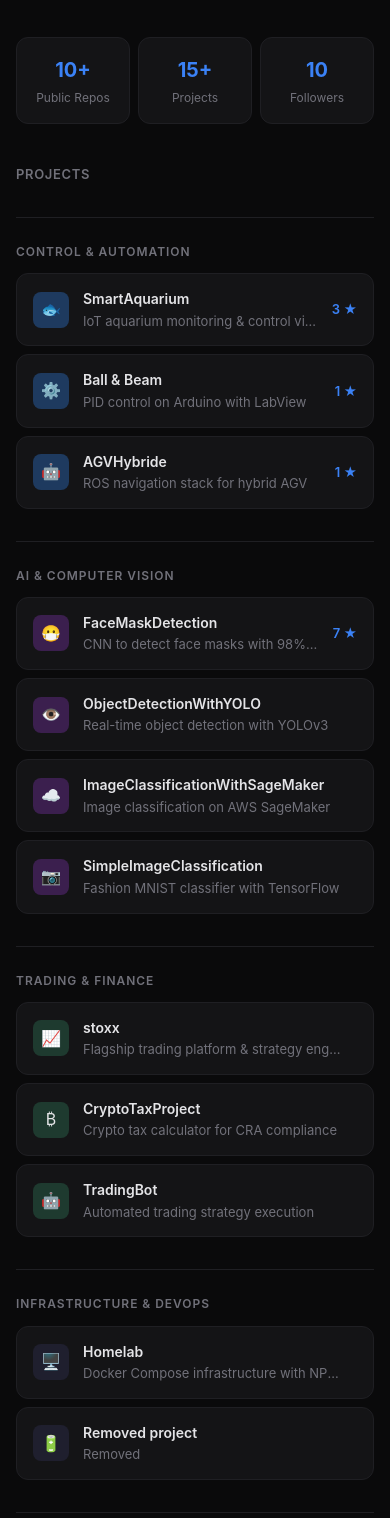
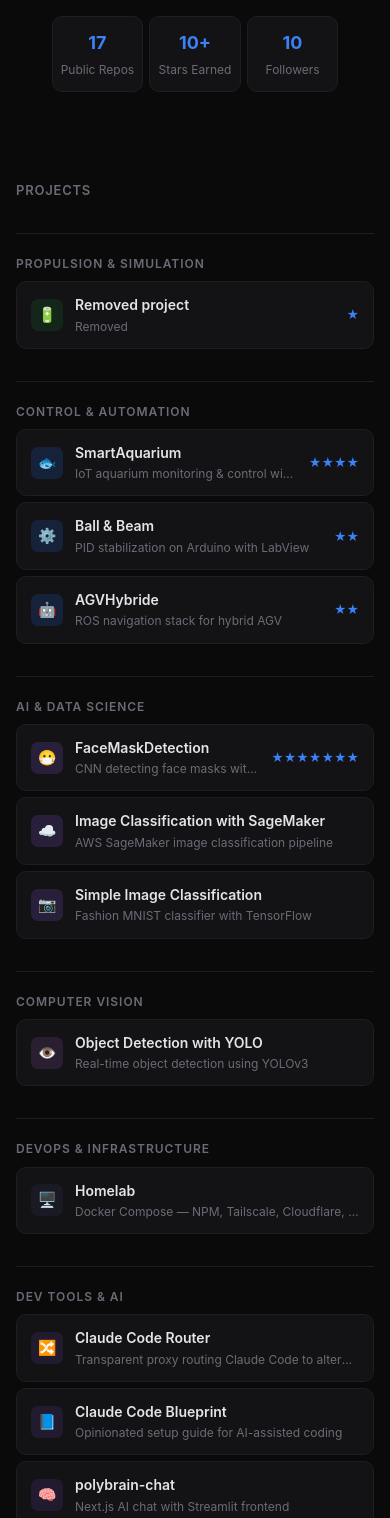
Before and after one commit to KaremBenChikha/karembenchikha.github.io, a plain HTML site: page index.html in a window 390 px wide. Shown: the part 482-2000 px from the top of the page. Drawn offline with Linux system fonts and the light colour scheme.

Commit message:
feat: redesign portfolio with marclou.com-inspired layout + profile photo

```diff
--- a/index.html
+++ b/index.html
@@ -8,12 +8,12 @@
 <style>
   :root {
     --bg: #0a0a0b;
-    --card: #141416;
-    --border: #1f1f23;
+    --card: #131316;
+    --border: #1e1e22;
     --text: #e4e4e7;
-    --muted: #71717a;
+    --muted: #6b6b76;
     --accent: #3b82f6;
-    --accent-dim: #1d4ed8;
+    --accent-hover: #60a5fa;
   }
   * { margin: 0; padding: 0; box-sizing: border-box; }
   body {
@@ -23,302 +23,307 @@
     line-height: 1.6;
     -webkit-font-smoothing: antialiased;
   }
-  .container { max-width: 680px; margin: 0 auto; padding: 48px 24px; }
+  .container { max-width: 660px; margin: 0 auto; padding: 60px 24px; }
+  .profile-section {
+    display: flex; flex-direction: column; align-items: center;
+    text-align: center; margin-bottom: 40px;
+  }
   .avatar {
-    width: 80px; height: 80px; border-radius: 50%;
-    background: linear-gradient(135deg, var(--accent), #8b5cf6);
-    display: flex; align-items: center; justify-content: center;
-    font-size: 32px; margin-bottom: 16px;
+    width: 88px; height: 88px; border-radius: 50%;
+    object-fit: cover; margin-bottom: 16px;
+    border: 2px solid var(--border);
   }
-  h1 { font-size: 28px; font-weight: 700; margin-bottom: 4px; }
-  .location { color: var(--muted); font-size: 14px; margin-bottom: 12px; }
-  .location::before { content: "📍 "; }
+  h1 { font-size: 28px; font-weight: 700; line-height: 1.2; }
+  .location {
+    font-size: 14px; color: var(--muted); margin-top: 4px;
+    display: flex; align-items: center; justify-content: center; gap: 6px;
+  }
+  .location svg { width: 14px; height: 14px; fill: var(--muted); }
   .tagline {
-    font-size: 16px; color: var(--muted);
-    margin-bottom: 24px; padding-bottom: 24px;
+    font-size: 15px; color: var(--muted); margin-top: 12px;
+    padding: 0 0 24px; width: 100%;
     border-bottom: 1px solid var(--border);
   }
   .tagline strong { color: var(--text); }
   .bio {
-    font-size: 15px; color: var(--muted);
-    margin-bottom: 32px; line-height: 1.7;
+    font-size: 14px; color: var(--muted); line-height: 1.7;
+    margin: 24px 0; max-width: 520px;
   }
   .bio a { color: var(--accent); text-decoration: none; }
   .bio a:hover { text-decoration: underline; }
-  .social {
-    display: flex; gap: 12px; margin-bottom: 40px;
+  .links {
+    display: flex; gap: 8px; justify-content: center;
+    margin-bottom: 32px; flex-wrap: wrap;
   }
-  .social a {
-    width: 40px; height: 40px; border-radius: 10px;
+  .links a {
+    display: inline-flex; align-items: center; gap: 6px;
+    padding: 8px 14px; border-radius: 8px;
     background: var(--card); border: 1px solid var(--border);
-    display: flex; align-items: center; justify-content: center;
     color: var(--muted); text-decoration: none;
-    transition: all 0.2s; font-size: 18px;
+    font-size: 13px; font-weight: 500;
+    transition: all 0.2s;
   }
-  .social a:hover {
-    border-color: var(--accent); color: var(--accent);
-    transform: translateY(-2px);
+  .links a:hover { border-color: var(--accent); color: var(--accent); transform: translateY(-1px); }
+  .links a svg { width: 16px; height: 16px; fill: currentColor; }
+  .stats {
+    display: grid; grid-template-columns: repeat(3, 1fr);
+    gap: 8px; margin-bottom: 48px;
   }
+  .stat {
+    text-align: center; padding: 16px 12px; border-radius: 10px;
+    background: var(--card); border: 1px solid var(--border);
+  }
+  .stat-num { font-size: 22px; font-weight: 700; color: var(--accent); }
+  .stat-label { font-size: 12px; color: var(--muted); margin-top: 2px; }
   .section-title {
     font-size: 13px; font-weight: 600; text-transform: uppercase;
-    letter-spacing: 0.05em; color: var(--muted);
+    letter-spacing: 0.06em; color: var(--muted);
     margin-bottom: 16px;
   }
-  .category-label {
+  .group-label {
     font-size: 12px; font-weight: 600; text-transform: uppercase;
     letter-spacing: 0.08em; color: var(--muted);
-    margin: 32px 0 12px; padding-top: 24px;
+    margin: 32px 0 8px; padding-top: 20px;
     border-top: 1px solid var(--border);
   }
-  .projects { display: flex; flex-direction: column; gap: 8px; }
-  .project {
-    display: flex; align-items: center; gap: 14px;
-    padding: 14px 16px; border-radius: 12px;
+  .cards { display: flex; flex-direction: column; gap: 6px; }
+  .card {
+    display: flex; align-items: center; gap: 12px;
+    padding: 12px 14px; border-radius: 10px;
     background: var(--card); border: 1px solid var(--border);
     text-decoration: none; color: inherit;
-    transition: all 0.2s;
+    transition: all 0.15s;
   }
-  .project:hover {
-    border-color: var(--accent); transform: translateY(-1px);
+  .card:hover { border-color: var(--accent); }
+  .card-icon {
+    width: 32px; height: 32px; border-radius: 7px;
+    display: flex; align-items: center; justify-content: center;
+    font-size: 15px; flex-shrink: 0;
   }
-  .project-icon {
-    width: 36px; height: 36px; border-radius: 8px;
-    display: flex; align-items: center; justify-content: center;
-    font-size: 16px; flex-shrink: 0;
-  }
-  .project-info { flex: 1; min-width: 0; }
-  .project-name { font-size: 14px; font-weight: 600; }
-  .project-desc {
-    font-size: 13px; color: var(--muted);
+  .card-body { flex: 1; min-width: 0; }
+  .card-name { font-size: 14px; font-weight: 600; }
+  .card-desc {
+    font-size: 12px; color: var(--muted);
     white-space: nowrap; overflow: hidden; text-overflow: ellipsis;
   }
-  .project-stat {
-    font-size: 13px; font-weight: 600; color: var(--accent);
+  .card-stat {
+    font-size: 12px; font-weight: 600; color: var(--accent);
     flex-shrink: 0;
   }
-  .stats-row {
-    display: grid; grid-template-columns: repeat(3, 1fr);
-    gap: 8px; margin-bottom: 40px;
-  }
-  .stat-card {
-    text-align: center; padding: 16px; border-radius: 12px;
-    background: var(--card); border: 1px solid var(--border);
-  }
-  .stat-number { font-size: 20px; font-weight: 700; color: var(--accent); }
-  .stat-label { font-size: 12px; color: var(--muted); margin-top: 2px; }
   footer {
-    text-align: center; padding: 40px 0 0;
+    text-align: center; padding: 48px 0 0;
     font-size: 13px; color: var(--muted);
-    border-top: 1px solid var(--border); margin-top: 40px;
+    border-top: 1px solid var(--border); margin-top: 48px;
   }
   footer a { color: var(--muted); text-decoration: none; }
   footer a:hover { color: var(--text); }
   @media (max-width: 500px) {
-    .container { padding: 32px 16px; }
+    .container { padding: 40px 16px; }
     h1 { font-size: 24px; }
+    .stats { gap: 6px; }
+    .stat { padding: 12px 8px; }
+    .stat-num { font-size: 18px; }
   }
 </style>
 </head>
 <body>
 <div class="container">
-  <div class="avatar">⚡</div>
+  <div class="profile-section">
+    <img class="avatar" src="profile.jpg" alt="Karem Ben Chikha">
     <h1>Karem Ben Chikha</h1>
-  <div class="location">Montreal, Quebec, Canada</div>
-  <div class="tagline">
-    <strong>Propulsion Systems Engineer</strong> &middot; AI & Machine Learning &middot; Algorithmic Trading
+    <div class="location">
+      <svg viewBox="0 0 24 24"><path d="M12 2C8.13 2 5 5.13 5 9c0 5.25 7 13 7 13s7-7.75 7-13c0-3.87-3.13-7-7-7zm0 9.5c-1.38 0-2.5-1.12-2.5-2.5s1.12-2.5 2.5-2.5 2.5 1.12 2.5 2.5-1.12 2.5-2.5 2.5z"/></svg>
+      Montreal, Quebec, Canada
     </div>
+    <div class="tagline"><strong>Propulsion Systems Engineer</strong> &middot; AI & Machine Learning &middot; Algorithmic Trading</div>
     <div class="bio">
       Hydrogen and hybrid propulsion engineer at <a href="https://mtls-aerostructure.com">MTLS Aerostructure</a>.
+      M.Sc. Electrical Engineering from <a href="https://www.uqtr.ca">UQTR</a>.
       Building intelligent systems across aerospace, AI, and finance.
-    Masters in Electrical Engineering from <a href="https://www.uqtr.ca">UQTR</a>.
     </div>
-
-  <div class="social">
-    <a href="https://github.com/KaremBenChikha" title="GitHub">GH</a>
-    <a href="https://linkedin.com/in/karem-ben-chikha" title="LinkedIn">in</a>
-    <a href="https://www.hackster.io/karem_benchikha" title="Hackster">H</a>
-    <a href="mailto:karem.ben.chikha@uqtr.ca" title="Email">@</a>
+    <div class="links">
+      <a href="https://github.com/KaremBenChikha">
+        <svg viewBox="0 0 24 24"><path d="M12 0C5.37 0 0 5.37 0 12c0 5.31 3.435 9.795 8.205 11.385.6.105.825-.255.825-.57 0-.285-.015-1.23-.015-2.235-3.015.555-3.795-.735-4.035-1.41-.135-.345-.72-1.41-1.23-1.695-.42-.225-1.02-.78-.015-.795.945-.015 1.62.87 1.845 1.23 1.08 1.815 2.805 1.305 3.495.99.105-.78.42-1.305.765-1.605-2.67-.3-5.46-1.335-5.46-5.925 0-1.305.465-2.385 1.23-3.225-.12-.3-.54-1.53.12-3.18 0 0 1.005-.315 3.3 1.23.96-.27 1.98-.405 3-.405s2.04.135 3 .405c2.295-1.56 3.3-1.23 3.3-1.23.66 1.65.24 2.88.12 3.18.765.84 1.23 1.905 1.23 3.225 0 4.605-2.805 5.625-5.475 5.925.435.375.81 1.095.81 2.22 0 1.605-.015 2.895-.015 3.3 0 .315.225.69.825.57A12.02 12.02 0 0024 12c0-6.63-5.37-12-12-12z"/></svg>
+        GitHub
+      </a>
+      <a href="https://linkedin.com/in/karem-ben-chikha">
+        <svg viewBox="0 0 24 24"><path d="M20.447 20.452h-3.554v-5.569c0-1.328-.027-3.037-1.852-3.037-1.853 0-2.136 1.445-2.136 2.939v5.667H9.351V9h3.414v1.561h.046c.477-.9 1.637-1.85 3.37-1.85 3.601 0 4.267 2.37 4.267 5.455v6.286zM5.337 7.433a2.062 2.062 0 01-2.063-2.065 2.064 2.064 0 112.063 2.065zm1.782 13.019H3.555V9h3.564v11.452zM22.225 0H1.771C.792 0 0 .774 0 1.729v20.542C0 23.227.792 24 1.771 24h20.451C23.2 24 24 23.227 24 22.271V1.729C24 .774 23.2 0 22.222 0h.003z"/></svg>
+        LinkedIn
+      </a>
+      <a href="https://www.hackster.io/karem_benchikha">
+        <svg viewBox="0 0 24 24"><path d="M10.2 2.4v6.3c0 .4-.3.8-.7.8h-.6c-.4 0-.7-.3-.7-.8V2.4c0-.4.3-.8.7-.8h.6c.4 0 .7.4.7.8zM7.9 2.4v6.3c0 .4-.3.8-.7.8h-.6c-.4 0-.7-.3-.7-.8V2.4c0-.4.3-.8.7-.8h.6c.4 0 .7.4.7.8zM4.5 10.2c0-.4-.3-.8-.7-.8h-.6c-.4 0-.7.3-.7.8v1.6c0 .4.3.8.7.8h.6c.4 0 .7-.3.7-.8v-1.6zM12.5 5.7c0-.4-.3-.8-.7-.8h-.6c-.4 0-.7.3-.7.8v6.1c0 .4.3.8.7.8h.6c.4 0 .7-.3.7-.8V5.7zM16.9 3.1c0-.4-.3-.8-.7-.8h-.6c-.4 0-.7.3-.7.8v8.7c0 .4.3.8.7.8h.6c.4 0 .7-.3.7-.8V3.1zM19.2 7.1c0-.4-.3-.8-.7-.8h-.6c-.4 0-.7.3-.7.8v4.7c0 .4.3.8.7.8h.6c.4 0 .7-.3.7-.8V7.1z"/></svg>
+        Hackster
+      </a>
     </div>
-
-  <div class="stats-row">
-    <div class="stat-card">
-      <div class="stat-number">10+</div>
+    <div class="stats">
+      <div class="stat">
+        <div class="stat-num">17</div>
         <div class="stat-label">Public Repos</div>
       </div>
-    <div class="stat-card">
-      <div class="stat-number">15+</div>
-      <div class="stat-label">Projects</div>
+      <div class="stat">
+        <div class="stat-num">10+</div>
+        <div class="stat-label">Stars Earned</div>
       </div>
-    <div class="stat-card">
-      <div class="stat-number">10</div>
+      <div class="stat">
+        <div class="stat-num">10</div>
         <div class="stat-label">Followers</div>
+      </div>
     </div>
   </div>
 
   <div class="section-title">Projects</div>
 
-  <div class="category-label">Control & Automation</div>
-  <div class="projects">
-    <a class="project" href="https://github.com/KaremBenChikha/SmartAquarium">
-      <div class="project-icon" style="background:#1e3a5f;">🐟</div>
-      <div class="project-info">
-        <div class="project-name">SmartAquarium</div>
-        <div class="project-desc">IoT aquarium monitoring & control via ESP32</div>
+  <div class="group-label">Propulsion & Simulation</div>
+  <div class="cards">
+    <a class="card" href="https://github.com/KaremBenChikha/removed-project">
+      <div class="card-icon" style="background:#14251a;">🔋</div>
+      <div class="card-body">
+        <div class="card-name">Removed project</div>
+        <div class="card-desc">Removed</div>
       </div>
-      <div class="project-stat">3 ★</div>
-    </a>
-    <a class="project" href="https://github.com/KaremBenChikha/BallandBeam">
-      <div class="project-icon" style="background:#1e3a5f;">⚙️</div>
-      <div class="project-info">
-        <div class="project-name">Ball & Beam</div>
-        <div class="project-desc">PID control on Arduino with LabView</div>
-      </div>
-      <div class="project-stat">1 ★</div>
-    </a>
-    <a class="project" href="https://github.com/KaremBenChikha/AGVHybride">
-      <div class="project-icon" style="background:#1e3a5f;">🤖</div>
-      <div class="project-info">
-        <div class="project-name">AGVHybride</div>
-        <div class="project-desc">ROS navigation stack for hybrid AGV</div>
-      </div>
-      <div class="project-stat">1 ★</div>
+      <div class="card-stat">★</div>
     </a>
   </div>
 
-  <div class="category-label">AI & Computer Vision</div>
-  <div class="projects">
-    <a class="project" href="https://github.com/KaremBenChikha/FaceMaskDetection">
-      <div class="project-icon" style="background:#3b1f4e;">😷</div>
-      <div class="project-info">
-        <div class="project-name">FaceMaskDetection</div>
-        <div class="project-desc">CNN to detect face masks with 98% accuracy</div>
+  <div class="group-label">Control & Automation</div>
+  <div class="cards">
+    <a class="card" href="https://github.com/KaremBenChikha/SmartAquarium">
+      <div class="card-icon" style="background:#16223a;">🐟</div>
+      <div class="card-body">
+        <div class="card-name">SmartAquarium</div>
+        <div class="card-desc">IoT aquarium monitoring &amp; control with ESP32</div>
       </div>
-      <div class="project-stat">7 ★</div>
+      <div class="card-stat">★★★★</div>
     </a>
-    <a class="project" href="https://github.com/KaremBenChikha/ObjectDetectionWithYOLO">
-      <div class="project-icon" style="background:#3b1f4e;">👁️</div>
-      <div class="project-info">
-        <div class="project-name">ObjectDetectionWithYOLO</div>
-        <div class="project-desc">Real-time object detection with YOLOv3</div>
+    <a class="card" href="https://github.com/KaremBenChikha/BallandBeam">
+      <div class="card-icon" style="background:#16223a;">⚙️</div>
+      <div class="card-body">
+        <div class="card-name">Ball &amp; Beam</div>
+        <div class="card-desc">PID stabilization on Arduino with LabView</div>
       </div>
-      <div class="project-stat"></div>
+      <div class="card-stat">★★</div>
     </a>
-    <a class="project" href="https://github.com/KaremBenChikha/ImageClassificationWithSageMaker">
-      <div class="project-icon" style="background:#3b1f4e;">☁️</div>
-      <div class="project-info">
-        <div class="project-name">ImageClassificationWithSageMaker</div>
-        <div class="project-desc">Image classification on AWS SageMaker</div>
+    <a class="card" href="https://github.com/KaremBenChikha/AGVHybride">
+      <div class="card-icon" style="background:#16223a;">🤖</div>
+      <div class="card-body">
+        <div class="card-name">AGVHybride</div>
+        <div class="card-desc">ROS navigation stack for hybrid AGV</div>
       </div>
-      <div class="project-stat"></div>
-    </a>
-    <a class="project" href="https://github.com/KaremBenChikha/SimpleImageClassification">
-      <div class="project-icon" style="background:#3b1f4e;">📷</div>
-      <div class="project-info">
-        <div class="project-name">SimpleImageClassification</div>
-        <div class="project-desc">Fashion MNIST classifier with TensorFlow</div>
-      </div>
-      <div class="project-stat"></div>
+      <div class="card-stat">★★</div>
     </a>
   </div>
 
-  <div class="category-label">Trading & Finance</div>
-  <div class="projects">
-    <a class="project" href="https://github.com/KaremBenChikha/stoxx">
-      <div class="project-icon" style="background:#1e3a2f;">📈</div>
-      <div class="project-info">
-        <div class="project-name">stoxx</div>
-        <div class="project-desc">Flagship trading platform & strategy engine</div>
+  <div class="group-label">AI & Data Science</div>
+  <div class="cards">
+    <a class="card" href="https://github.com/KaremBenChikha/FaceMaskDetection">
+      <div class="card-icon" style="background:#28203a;">😷</div>
+      <div class="card-body">
+        <div class="card-name">FaceMaskDetection</div>
+        <div class="card-desc">CNN detecting face masks with 98% accuracy</div>
       </div>
-      <div class="project-stat"></div>
+      <div class="card-stat">★★★★★★★</div>
     </a>
-    <a class="project" href="https://github.com/KaremBenChikha/CryptoTaxProject">
-      <div class="project-icon" style="background:#1e3a2f;">₿</div>
-      <div class="project-info">
-        <div class="project-name">CryptoTaxProject</div>
-        <div class="project-desc">Crypto tax calculator for CRA compliance</div>
+    <a class="card" href="https://github.com/KaremBenChikha/ImageClassificationWithSageMaker">
+      <div class="card-icon" style="background:#28203a;">☁️</div>
+      <div class="card-body">
+        <div class="card-name">Image Classification with SageMaker</div>
+        <div class="card-desc">AWS SageMaker image classification pipeline</div>
       </div>
-      <div class="project-stat"></div>
     </a>
-    <a class="project" href="https://github.com/KaremBenChikha/TradingBot">
-      <div class="project-icon" style="background:#1e3a2f;">🤖</div>
-      <div class="project-info">
-        <div class="project-name">TradingBot</div>
-        <div class="project-desc">Automated trading strategy execution</div>
+    <a class="card" href="https://github.com/KaremBenChikha/SimpleImageClassification">
+      <div class="card-icon" style="background:#28203a;">📷</div>
+      <div class="card-body">
+        <div class="card-name">Simple Image Classification</div>
+        <div class="card-desc">Fashion MNIST classifier with TensorFlow</div>
       </div>
-      <div class="project-stat"></div>
     </a>
   </div>
 
-  <div class="category-label">Infrastructure & DevOps</div>
-  <div class="projects">
-    <a class="project" href="https://github.com/KaremBenChikha/Homelab">
-      <div class="project-icon" style="background:#1f1f2e;">🖥️</div>
-      <div class="project-info">
-        <div class="project-name">Homelab</div>
-        <div class="project-desc">Docker Compose infrastructure with NPM, Tailscale, Cloudflare</div>
+  <div class="group-label">Computer Vision</div>
+  <div class="cards">
+    <a class="card" href="https://github.com/KaremBenChikha/ObjectDetectionWithYOLO">
+      <div class="card-icon" style="background:#2a1f30;">👁️</div>
+      <div class="card-body">
+        <div class="card-name">Object Detection with YOLO</div>
+        <div class="card-desc">Real-time object detection using YOLOv3</div>
       </div>
-      <div class="project-stat"></div>
-    </a>
-    <a class="project" href="https://github.com/KaremBenChikha/removed-project">
-      <div class="project-icon" style="background:#1f1f2e;">🔋</div>
-      <div class="project-info">
-        <div class="project-name">Removed project</div>
-        <div class="project-desc">Removed</div>
-      </div>
-      <div class="project-stat"></div>
     </a>
   </div>
 
-  <div class="category-label">Dev Tools & AI</div>
-  <div class="projects">
-    <a class="project" href="https://github.com/KaremBenChikha/claude-code-router">
-      <div class="project-icon" style="background:#2e1f3b;">🔀</div>
-      <div class="project-info">
-        <div class="project-name">Claude Code Router</div>
-        <div class="project-desc">Transparent proxy routing Claude Code to alternative models</div>
+  <div class="group-label">DevOps & Infrastructure</div>
+  <div class="cards">
+    <a class="card" href="https://github.com/KaremBenChikha/Homelab">
+      <div class="card-icon" style="background:#1a1a24;">🖥️</div>
+      <div class="card-body">
+        <div class="card-name">Homelab</div>
+        <div class="card-desc">Docker Compose — NPM, Tailscale, Cloudflare, Portainer</div>
       </div>
-      <div class="project-stat"></div>
-    </a>
-    <a class="project" href="https://github.com/KaremBenChikha/claude-code-blueprint">
-      <div class="project-icon" style="background:#2e1f3b;">📘</div>
-      <div class="project-info">
-        <div class="project-name">Claude Code Blueprint</div>
-        <div class="project-desc">Opinionated setup guide for AI coding environments</div>
-      </div>
-      <div class="project-stat"></div>
-    </a>
-    <a class="project" href="https://github.com/KaremBenChikha/polybrain-chat">
-      <div class="project-icon" style="background:#2e1f3b;">🧠</div>
-      <div class="project-info">
-        <div class="project-name">polybrain-chat</div>
-        <div class="project-desc">Next.js AI chat with Streamlit frontend</div>
-      </div>
-      <div class="project-stat"></div>
     </a>
   </div>
 
-  <div class="category-label">Web & Full-Stack</div>
-  <div class="projects">
-    <a class="project" href="https://github.com/KaremBenChikha/EmsMarketplace">
-      <div class="project-icon" style="background:#2e2e1f;">🛒</div>
-      <div class="project-info">
-        <div class="project-name">EmsMarketplace</div>
-        <div class="project-desc">Full-stack marketplace (React, Node.js, MongoDB)</div>
+  <div class="group-label">Dev Tools & AI</div>
+  <div class="cards">
+    <a class="card" href="https://github.com/KaremBenChikha/claude-code-router">
+      <div class="card-icon" style="background:#221a2e;">🔀</div>
+      <div class="card-body">
+        <div class="card-name">Claude Code Router</div>
+        <div class="card-desc">Transparent proxy routing Claude Code to alternative models</div>
       </div>
-      <div class="project-stat"></div>
     </a>
-    <a class="project" href="https://github.com/KaremBenChikha/PersonalPortfolio">
-      <div class="project-icon" style="background:#2e2e1f;">🌐</div>
-      <div class="project-info">
-        <div class="project-name">PersonalPortfolio</div>
-        <div class="project-desc">Personal landing page with project showcase</div>
+    <a class="card" href="https://github.com/KaremBenChikha/claude-code-blueprint">
+      <div class="card-icon" style="background:#221a2e;">📘</div>
+      <div class="card-body">
+        <div class="card-name">Claude Code Blueprint</div>
+        <div class="card-desc">Opinionated setup guide for AI-assisted coding</div>
       </div>
-      <div class="project-stat"></div>
+    </a>
+    <a class="card" href="https://github.com/KaremBenChikha/polybrain-chat">
+      <div class="card-icon" style="background:#221a2e;">🧠</div>
+      <div class="card-body">
+        <div class="card-name">polybrain-chat</div>
+        <div class="card-desc">Next.js AI chat with Streamlit frontend</div>
+      </div>
+    </a>
+  </div>
+
+  <div class="group-label">Web & Full Stack</div>
+  <div class="cards">
+    <a class="card" href="https://github.com/KaremBenChikha/EmsMarketplace">
+      <div class="card-icon" style="background:#1f1f1a;">🛒</div>
+      <div class="card-body">
+        <div class="card-name">EmsMarketplace</div>
+        <div class="card-desc">Full-stack marketplace — React, Node.js, MongoDB</div>
+      </div>
+    </a>
+  </div>
+
+  <div class="group-label">Trading & Finance</div>
+  <div class="cards">
+    <a class="card" href="https://github.com/KaremBenChikha/stoxx">
+      <div class="card-icon" style="background:#1a241e;">📈</div>
+      <div class="card-body">
+        <div class="card-name">stoxx</div>
+        <div class="card-desc">Swing trading signal platform — TSX &amp; S&amp;P 500</div>
+      </div>
+    </a>
+    <a class="card" href="https://github.com/KaremBenChikha/CryptoTaxProject">
+      <div class="card-icon" style="background:#1a241e;">₿</div>
+      <div class="card-body">
+        <div class="card-name">CryptoTaxProject</div>
+        <div class="card-desc">Crypto tax calculator for CRA compliance</div>
+      </div>
+    </a>
+    <a class="card" href="https://github.com/KaremBenChikha/TradingBot">
+      <div class="card-icon" style="background:#1a241e;">🤖</div>
+      <div class="card-body">
+        <div class="card-name">TradingBot</div>
+        <div class="card-desc">Automated trading strategy execution</div>
+      </div>
     </a>
   </div>
 
   <footer>
-    <a href="https://github.com/KaremBenChikha">github.com/KaremBenChikha</a>
+    <a href="https://github.com/KaremBenChikha">github.com/KaremBenChikha</a> &middot; est. 2026
   </footer>
 </div>
 </body>
```
Also changed, not shown: profile.jpg (added). Lines whose indentation alone changed are shown as unchanged.
